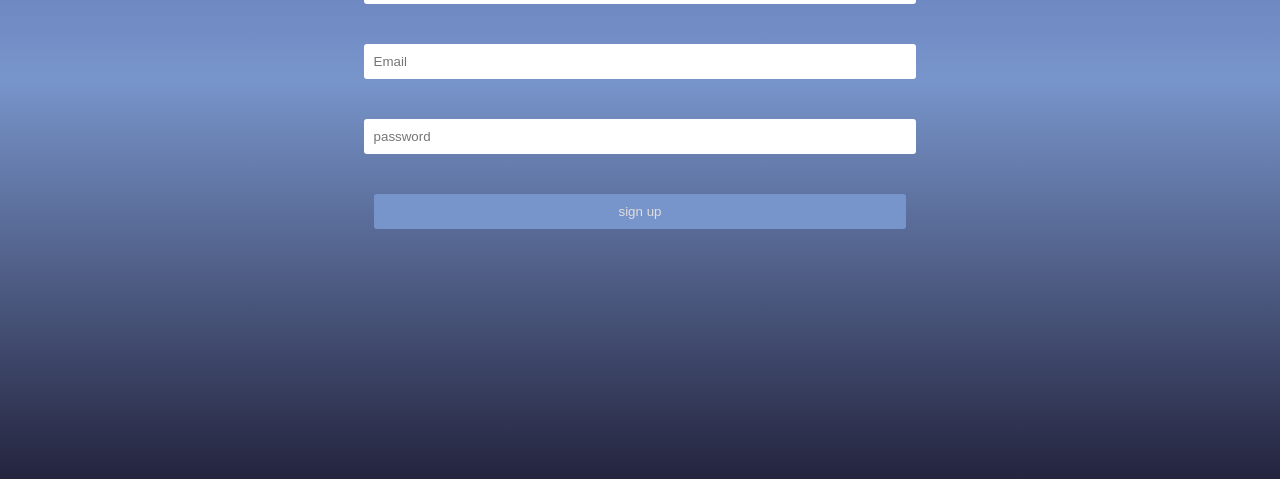
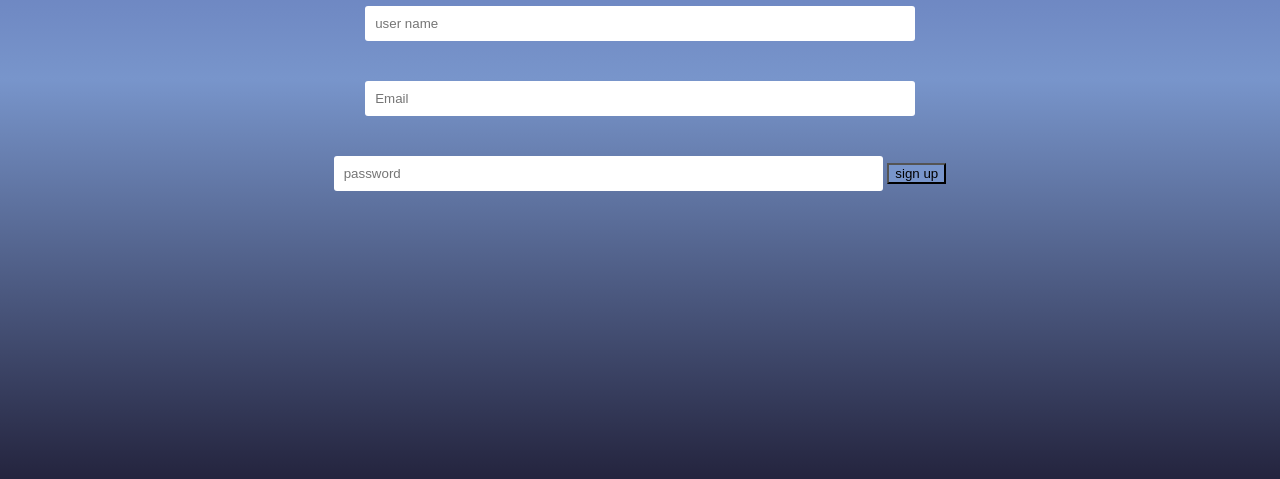
Before and after one commit to erfanmirjalili/project, a plain HTML site: page index.html in a window 1280 px wide. Shown: the part 321-800 px from the top of the page. Drawn offline with Linux system fonts and the light colour scheme.

Commit message:
edit index.html

```diff
--- a/index.html
+++ b/index.html
@@ -12,7 +12,7 @@
         <input class="box" type="text" placeholder="user name">
         <input class="box" type="text" placeholder="Email">
         <input class="box" type="text" placeholder="password">
-        <button class="box">sign up</button>
+        <button>sign up</button>
     </form>
 </body>
 </html>
```
